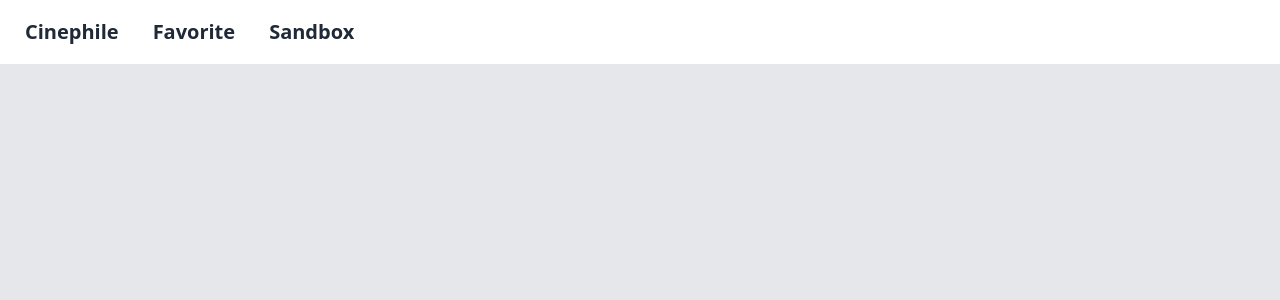
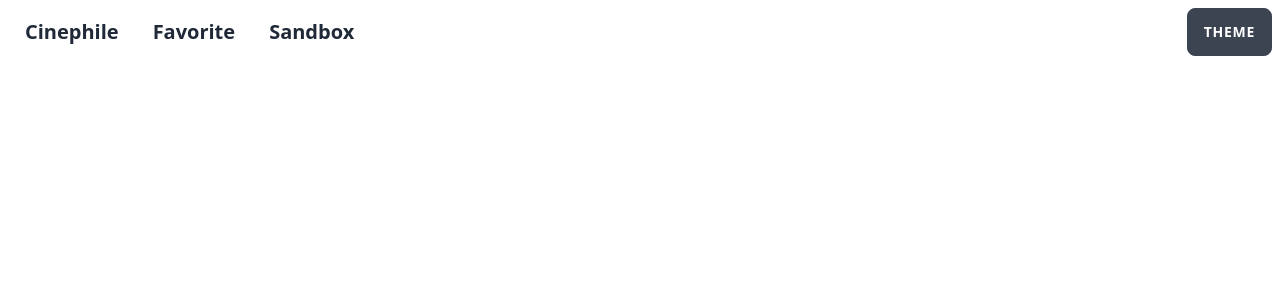
Before and after one commit to devanada/ALTA-FE-BATCH11, a React (Vite) app in the folder react-vite/: page /favorites in a window 1280 px wide. Shown: the top 300 px of the page. Built offline with nearby package versions, Linux system fonts and the light colour scheme.

Commit message:
feat: Implement react context

```diff
--- a/react-vite/src/components/Layout.tsx
+++ b/react-vite/src/components/Layout.tsx
@@ -8,7 +8,7 @@
 
 const Layout: FC<LayoutProps> = ({ children }) => {
   return (
-    <div className="w-full h-screen bg-gray-200 flex flex-col overflow-auto">
+    <div className="w-full h-screen bg-gray-200 dark:bg-gray-600 flex flex-col overflow-auto">
       <Navbar />
       <div className="h-full w-full overflow-auto">{children}</div>
     </div>
--- a/react-vite/src/components/Navbar.tsx
+++ b/react-vite/src/components/Navbar.tsx
@@ -1,17 +1,42 @@
 import { Link } from "react-router-dom";
+import { useContext } from "react";
+
+import Button from "./Button";
+
+import { ThemeContext } from "../utils/context";
 
 const Navbar = () => {
+  const { theme, setTheme } = useContext(ThemeContext);
+
+  function handleTheme() {
+    theme === "light" ? setTheme("dark") : setTheme("light");
+  }
+
   return (
-    <div className="navbar bg-base-100">
-      <Link to="/" className="btn btn-ghost normal-case text-xl">
+    <div className="navbar bg-base-100 dark:bg-merah justify-between">
+      <div className="flex">
+        <Link
+          to="/"
+          className="btn btn-ghost normal-case text-xl text-black dark:text-white"
+        >
           Cinephile
         </Link>
-      <Link to="/favorites" className="btn btn-ghost normal-case text-xl">
+        <Link
+          to="/favorites"
+          className="btn btn-ghost normal-case text-xl text-black dark:text-white"
+        >
           Favorite
         </Link>
-      <Link to="/sandbox" className="btn btn-ghost normal-case text-xl">
+        <Link
+          to="/sandbox"
+          className="btn btn-ghost normal-case text-xl text-black dark:text-white"
+        >
           Sandbox
         </Link>
+      </div>
+      <div>
+        <Button label="Theme" onClick={() => handleTheme()} />
+      </div>
     </div>
   );
 };
--- a/react-vite/src/routes/index.tsx
+++ b/react-vite/src/routes/index.tsx
@@ -1,9 +1,12 @@
 import { createBrowserRouter, RouterProvider } from "react-router-dom";
+import { useState, useMemo, useEffect } from "react";
 
 import Homepage from "../pages";
 import DetailMovie from "../pages/DetailMovie";
 import Favorite from "../pages/Favorite";
 import Sandbox from "../pages/Sandbox";
+
+import { ThemeContext } from "../utils/context";
 
 const router = createBrowserRouter([
   {
@@ -25,7 +28,22 @@
 ]);
 
 const App = () => {
-  return <RouterProvider router={router} />;
+  const [theme, setTheme] = useState("light");
+  const background = useMemo(() => ({ theme, setTheme }), [theme]);
+
+  useEffect(() => {
+    if (theme === "dark") {
+      document.documentElement.classList.add("dark");
+    } else {
+      document.documentElement.classList.remove("dark");
+    }
+  }, [theme]);
+
+  return (
+    <ThemeContext.Provider value={background}>
+      <RouterProvider router={router} />
+    </ThemeContext.Provider>
+  );
 };
 
 export default App;
--- /dev/null
+++ b/react-vite/src/utils/context.ts
@@ -0,0 +1,13 @@
+import React, { createContext } from "react";
+
+interface ThemeType {
+  theme: string;
+  setTheme: React.Dispatch<React.SetStateAction<string>>;
+}
+
+const theme: ThemeType = {
+  theme: "",
+  setTheme: () => {},
+};
+
+export const ThemeContext = createContext(theme);
--- a/react-vite/tailwind.config.cjs
+++ b/react-vite/tailwind.config.cjs
@@ -1,8 +1,12 @@
 /** @type {import('tailwindcss').Config} */
 module.exports = {
+  darkMode: "class",
   content: ["./index.html", "./src/**/*.{js,ts,jsx,tsx}"],
   theme: {
     extend: {},
+    colors: {
+      merah: "#FF0000",
+    },
   },
   plugins: [require("daisyui")],
   daisyui: {
```
Lines whose indentation alone changed are shown as unchanged.
